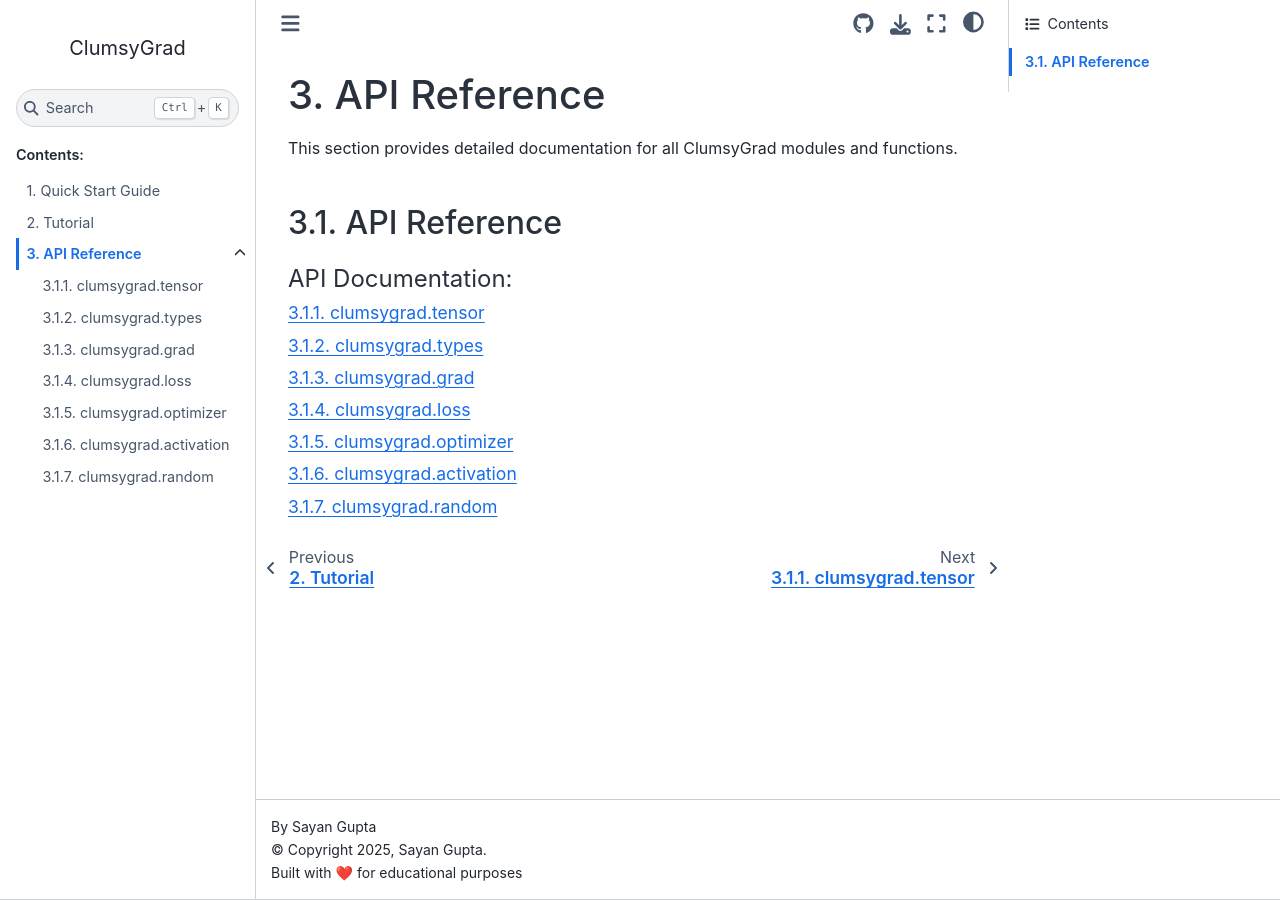
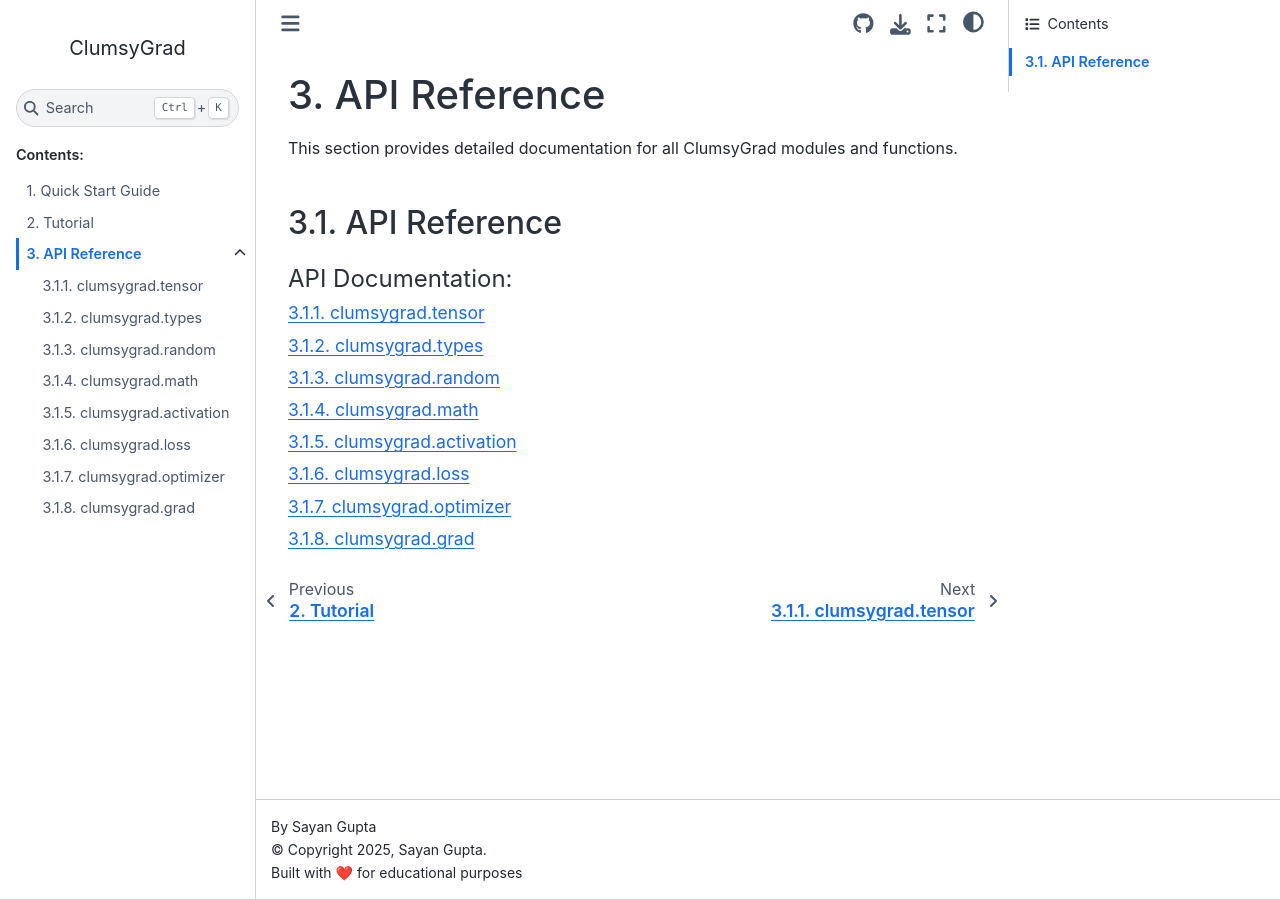
Before and after one commit to Sayan-001/ClumsyGrad, a Sphinx documentation site: the page built from docs/source/api_reference.rst, in a window 1280 px wide. Built offline with Sphinx 7.4.7 and the Sphinx Book theme 1.1.4, drawn with Linux system fonts in a browser that asks for light colours.

Commit message:
updated docs 0.0.3

```diff
--- a/docs/source/api_reference.rst
+++ b/docs/source/api_reference.rst
@@ -13,8 +13,9 @@ API Reference
 
    clumsygrad.tensor
    clumsygrad.types
-   clumsygrad.grad
+   clumsygrad.random
+   clumsygrad.math
+   clumsygrad.activation
    clumsygrad.loss
    clumsygrad.optimizer
-   clumsygrad.activation
-   clumsygrad.random
+   clumsygrad.grad
--- a/docs/source/conf.py
+++ b/docs/source/conf.py
@@ -12,8 +12,8 @@ sys.path.insert(0, os.path.abspath('../../src/'))
 project = 'ClumsyGrad'
 copyright = '2025, Sayan Gupta'
 author = 'Sayan Gupta'
-release = '0.0.2'
-version = '0.0.2'
+release = '0.0.3'
+version = '0.0.3'
 
 # -- General configuration ---------------------------------------------------
 extensions = [
```
Also changed, not shown: docs/source/tutorial.rst (+4 -3 lines).
